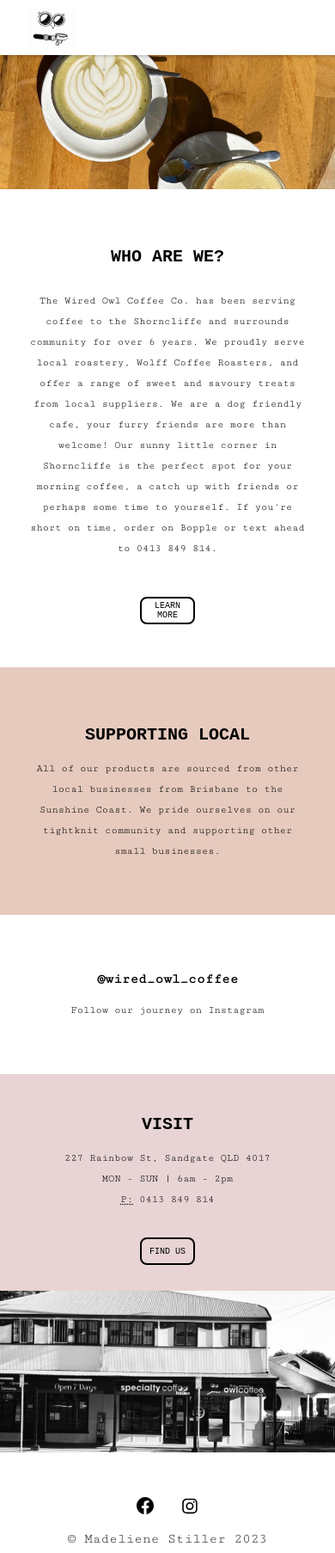
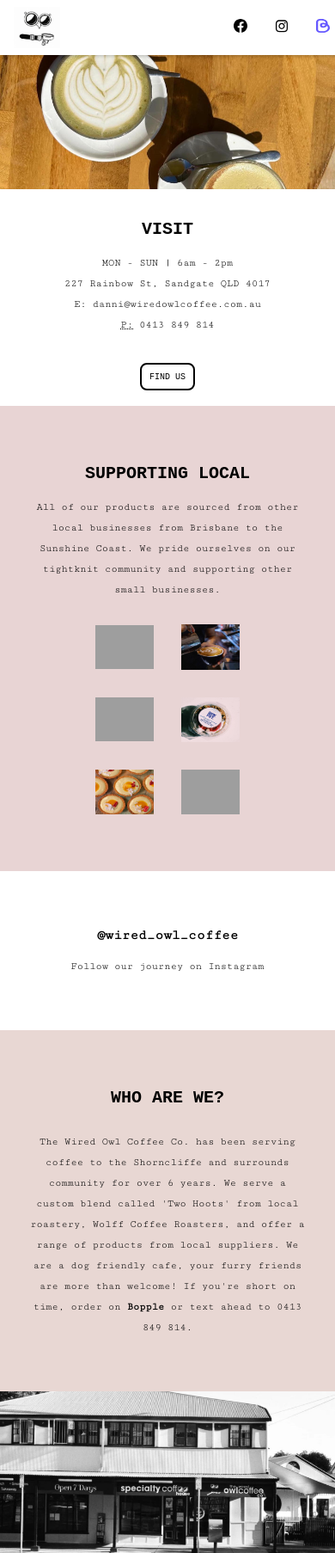
Before and after one commit to madelienee1/wired-owl, a plain HTML site: page index.html in a window 390 px wide. Shown: the top 1806 px of the page at 86% size. Drawn offline with nearby package versions, Linux system fonts and the light colour scheme; grey boxes are pictures that could not be loaded; a script that the page names is missing; a web font is replaced by a local one.

Commit message:
responsive design for mobile changes

```diff
--- a/index.html
+++ b/index.html
@@ -35,8 +35,7 @@
                     itemprop="image">
             </a>
             <ul>
-                <li><a href="about.html">ABOUT</a></li>
-                <li><a href="contact.html">CONTACT</a></li>
+                <li class="nav-contact"><a href="contact.html">CONTACT</a></li>
                 <li><a href="https://www.facebook.com/thewiredowlcoffeeco/" aria-label="Facebook"><img class="social"
                             src="./images/fbcircle.svg" alt="Facebook Logo"></a></li>
                 <li><a href="https://www.instagram.com/wired_owl_coffee/?hl=en" aria-label="Instagram"><img
@@ -52,19 +51,18 @@
         <img class="landingImage" src="./images/landing.jpg" alt="coffee cups on timber table">
     </div>
 
-    <section class="whoAreWe" itemscope itemtype="https://schema.org/AboutPage">
-        <h2>WHO ARE WE?</h2>
-        <p itemprop="description">
-            The Wired Owl Coffee Co. has been serving coffee to the Shorncliffe and surrounds community for over 6
-            years. We proudly serve local roastery, Wolff Coffee Roasters, and offer a range of sweet and savoury treats
-            from
-            local suppliers. We are a dog friendly cafe, your furry friends are more than welcome! Our sunny little
-            corner in Shorncliffe
-            is the perfect spot for your morning coffee, a catch up with friends or perhaps some time to yourself.
-            If you're short on time, order on Bopple or text ahead to 0413 849 814.
-        </p>
-        <button onclick="document.location='about.html'">LEARN MORE</button>
+    <section class="visit" itemscope itemtype="https://schema.org/ContactPage">
+        <h2>VISIT</h2>
+        <address itemprop="address"> MON - SUN | 6am - 2pm<br>
+            227 Rainbow St, Sandgate QLD 4017<br>E: danni@wiredowlcoffee.com.au<br><abbr title="Phone">P:</abbr> 0413
+            849
+            814
+        </address>
+        <a href="https://maps.app.goo.gl/JAonUUntTbGyqU4k8">
+            <button>FIND US</button>
+        </a>
     </section>
+
 
     <section class="supportingLocal" itemscope itemtype="https://schema.org/LocalBusiness">
         <h2>SUPPORTING LOCAL</h2>
@@ -97,6 +95,42 @@
                     class="localImg" class="mobileImg" src="./images/doughnuts.png" alt="Doughnuts" itemprop="image">
                 <p>Doughluxe</p>
             </a>
+            </a>
+        </div>
+    </section>
+
+    <section class="supporting-local-mobile" itemscope itemtype="https://schema.org/LocalBusiness">
+        <h2>SUPPORTING LOCAL</h2>
+        <p itemprop="description">All of our products are sourced from other local businesses from Brisbane to the
+            Sunshine Coast.
+            We pride ourselves on our tightknit community and supporting other small businesses.</p>
+        <div class="localContainer">
+            <a href="https://www.instagram.com/milkmen.supply/?hl=en" aria-label="Milkmen Supply Instagram"><img
+                    class="localImg" src="./images/pinnaclebrews.png" alt="Pinnacle Brews Iced Tear" itemprop="image">
+                <p>Milkmen Supply</p>
+            </a>
+            <a href="https://www.instagram.com/wolffcoffeeroasters/" aria-label="Wolff Coffee Roasters Instagram"><img
+                    class="localImg" src="./images/coffeepour.jpg" alt="Two Hoots coffee by Wolff" itemprop="image">
+                <p>Wolff Coffee Roasters</p>
+            </a>
+            <a href="https://www.instagram.com/p/CxXIvxeJpnX/?hl=en"
+                aria-label="Fur and Coffee Dog Biscuits Instagram"><img class="localImg" src="./images/furcoffee.png"
+                    alt="Fur and Coffee Dog Biscuits" itemprop="image">
+                <p>Fur and Coffee</p>
+            </a>
+            <a href="https://www.instagram.com/brkfst_/?hl=en" aria-label="BRKFST Instagram"><img class="localImg"
+                    src="./images/brkfst.jpg" alt="BRKFST Pot" itemprop="image">
+                <p>BRKFST</p>
+            </a>
+            <a href="https://www.instagram.com/homemade.bliss/?hl=en" aria-label="Homemade Bliss Instagram"><img
+                    class="localImg" src="./images/homemadebliss.jpg" alt="Homemade Bliss tarts" itemprop="image">
+                <p>Homemade Bliss</p>
+            </a>
+            <a href="https://www.instagram.com/doughluxe_doughnut/" aria-label="Doughluxe Doughnut Instagram"><img
+                    class="localImg" class="mobileImg" src="./images/doughnuts.png" alt="Doughnuts" itemprop="image">
+                <p>Doughluxe</p>
+            </a>
+            </a>
         </div>
     </section>
 
@@ -107,14 +141,18 @@
             <div class="elfsight-app-a05a5ed4-4bc8-44f5-b2d0-2b678209c3d1"></div>
     </section>
 
-    <section class="visit" itemscope itemtype="https://schema.org/ContactPage">
-        <h2>VISIT</h2>
-        <address itemprop="address">
-            227 Rainbow St, Sandgate QLD 4017<br>MON - SUN | 6am - 2pm<br><abbr title="Phone">P:</abbr> 0413 849 814
-        </address>
-        <a href="https://maps.app.goo.gl/JAonUUntTbGyqU4k8">
-            <button>FIND US</button>
-        </a>
+    <section class="whoAreWe" itemscope itemtype="https://schema.org/AboutPage">
+        <h2>WHO ARE WE?</h2>
+        <p itemprop="description">
+            The Wired Owl Coffee Co. has been serving coffee to the Shorncliffe and surrounds community for over 6
+            years. We serve a custom blend called 'Two Hoots' from local roastery, Wolff Coffee Roasters, and offer a
+            range of products
+            from local suppliers. We are a dog friendly cafe, your furry friends are more than welcome!
+            If you're short on time, order on
+            <a href="https://bopple.app/the-wired-owl-coffee-co" class="bopple-inline">Bopple</a>
+            or text ahead to 0413 849 814.
+        </p>
+        <!-- <button onclick="document.location='about.html'">LEARN MORE</button> -->
     </section>
 
     <div>
--- a/style.css
+++ b/style.css
@@ -24,7 +24,7 @@ p, address {
     font-family: 'Cutive Mono', monospace;
     text-align: center;
     font-size: 1.25rem;
-    line-height: 2.5rem;
+    line-height: 3rem;
     margin-left: 15rem;
     margin-right: 15rem;
     font-style: normal;
@@ -66,7 +66,7 @@ nav {
 .logo {
     height: 3rem;
     margin-top: 0.5rem;
-    margin-left: 2rem;
+    margin-left: 3rem;
 }
 
 .social {
@@ -95,6 +95,12 @@ nav ul li:hover {
     height: 1.2rem;
 }
 
+.bopple-inline {
+    text-decoration: none;
+    color: black;
+    font-weight: bold;
+}
+
 /* Landing and Footer Images */
 
 .landingImage {
@@ -118,7 +124,7 @@ justify-content: center;
 }
 
 .whoAreWe {
-    background-color: white;
+    background-color: #E8D7D3;
 }
 
 /* Transition Effect */
@@ -283,7 +289,7 @@ form > button {
 }
 
 .supportingLocal {
-    background-color: #e6cabe;
+    background-color: #E8D4D4;
     padding: 0 auto;
 }
 
@@ -296,10 +302,13 @@ form > button {
     background-color: white;
 }
 
+.supporting-local-mobile {
+    display: none;
+}
+
 /* Visit */
 
 .visit {
-    background-color: #E8D4D4;
     height: 20rem;
 }
 
@@ -422,9 +431,7 @@ font-family: 'Cutive Mono', monospace;
         width: 95%;
     }
 
-.localContainer {
-    display: none;
-}
+
 
 h2 {
     font-size: 20px;
@@ -457,9 +464,31 @@ transform: scale(1.05);
 
 }
 
-ul {
+.nav-contact {
 display: none;
 }
+
+ul {
+    margin-right: 0rem;
+}
+
+.social {
+    height: 1rem;
+}
+
+.linkBopple {
+    height: 1rem;
+    width: 1rem;
+}
+
+nav ul li {
+    padding: 1rem;
+}
+
+.logo {
+    margin-left: 1rem;
+}
+
 
 .footer-image {
     height: auto;
@@ -469,4 +498,8 @@ display: none;
     height: 12rem;
     padding: 30px 0;
 }
+
+.social-footer {
+    margin-top: 0;
 }
+}
```
Also changed, not shown: contact.html (+1 -2 lines).
